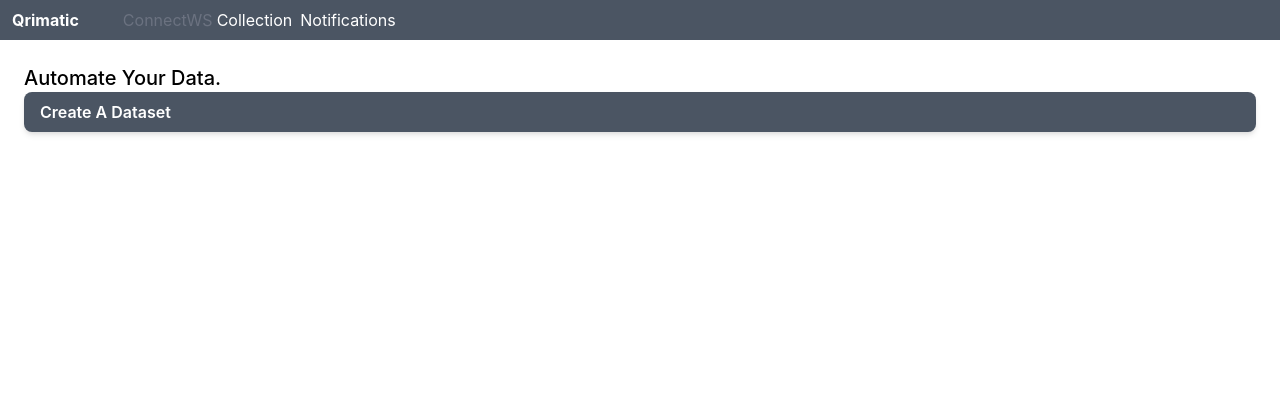
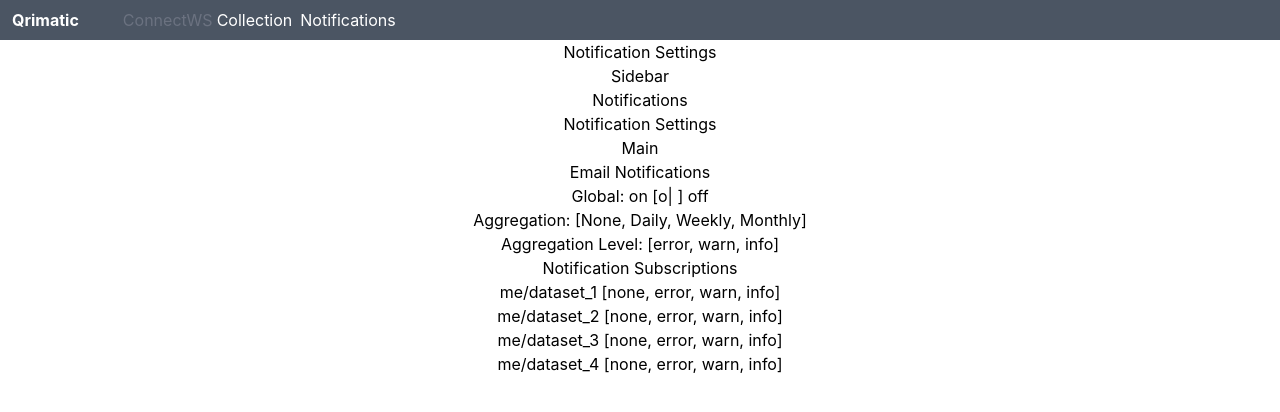
Before and after one commit to qri-io/frontend, a React (Create React App) app in the folder frontend/: page /notification_settings in a window 1280 px wide. Shown: the top 412 px of the page. Built offline with nearby package versions, Linux system fonts and the light colour scheme.

Commit message:
feat(wires): notification flow

```diff
--- a/frontend/src/features/notification/NotificationList.tsx
+++ b/frontend/src/features/notification/NotificationList.tsx
@@ -1,25 +1,35 @@
 import React from 'react'
 import { Link } from 'react-router-dom'
+import NotificationMenu from './NotificationMenu';
 
 const NotificationList: React.FC<any> = () => {
   return (
     <div>
-      <h1>Notifications</h1>
+    <h1>Notifications</h1>
+    <div>
+      <h1>Sidebar</h1>
+      <NotificationMenu />
+    </div>
+    <div> Main
+    <div>
+      [-] Selected | Select All | Mark as read | Delete ||| [Filter Notifications: ______________________ ] ||| Group By: [Dataset / Date]
+    </div>
       <div>
-        <Link to='/'>
-          <h5>Notification 1</h5>
+        <Link to='/job/id_1234_2'>
+          <h5>[ ] |success| - job/dataset_name (id_1234_2, 01/01/2021 13:03:46)</h5>
         </Link>
       </div>
       <div>
-        <Link to='/'>
-          <h5>Notification 2</h5>
+        <Link to='/job/id_1234_1'>
+          <h5>[x] |success| - job/dataset_name (id_1234_1, 01/01/2021 13:02:46)</h5>
         </Link>
       </div>
       <div>
-        <Link to='/'>
-          <h5>Notification 3</h5>
+        <Link to='/job/id_1234_0'>
+          <h5>[ ] |success| - job/dataset_name (id_1234_0, 01/01/2021 13:01:46)</h5>
         </Link>
       </div>
+    </div>
     </div>
   )
 }
--- /dev/null
+++ b/frontend/src/features/notification/NotificationMenu.tsx
@@ -0,0 +1,21 @@
+import React from 'react'
+import { Link } from 'react-router-dom'
+
+const NotificationMenu: React.FC<any> = () => {
+  return (
+    <div>
+      <div>
+        <Link to='/notifications'>
+          <h5>Notifications</h5>
+        </Link>
+      </div>
+      <div>
+        <Link to='/notification_settings'>
+          <h5>Notification Settings</h5>
+        </Link>
+      </div>
+    </div>
+  )
+}
+
+export default NotificationMenu;
--- /dev/null
+++ b/frontend/src/features/notification/NotificationSettings.tsx
@@ -0,0 +1,32 @@
+import React from 'react'
+import { Link } from 'react-router-dom'
+import NotificationMenu from './NotificationMenu';
+
+const NotificationSettings: React.FC<any> = () => {
+  return (
+    <div>
+    <h1>Notification Settings</h1>
+    <div>
+      <h1>Sidebar</h1>
+      <NotificationMenu />
+    </div>
+    <div> Main
+      <div>
+        Email Notifications
+        <div>Global:  on [o| ] off</div>
+        <div>Aggregation: [None, Daily, Weekly, Monthly]</div>
+        <div>Aggregation Level: [error, warn, info]</div>
+      </div>
+      <div>
+        Notification Subscriptions
+        <div> me/dataset_1    [none, error, warn, info]</div>
+        <div> me/dataset_2    [none, error, warn, info]</div>
+        <div> me/dataset_3    [none, error, warn, info]</div>
+        <div> me/dataset_4    [none, error, warn, info]</div>
+      </div>
+    </div>
+    </div>
+  )
+}
+
+export default NotificationSettings;
--- a/frontend/src/routes.tsx
+++ b/frontend/src/routes.tsx
@@ -7,6 +7,7 @@ import TemplateList from './features/template/TemplateList';
 import DatasetEditor from './features/editor/DatasetEditor';
 import ChangeReport from './features/changes/ChangeReport';
 import NotificationList from './features/notification/NotificationList';
+import NotificationSettings from './features/notification/NotificationSettings';
 import Login from './features/session/Login';
 import Signup from './features/session/Signup';
 import Splash from './features/splash/Splash';
@@ -32,6 +33,7 @@ export default function Routes () {
         <Route path='/changes'><ChangeReport /></Route>
 
         <Route path='/notifications'><NotificationList /></Route>
+        <Route path='/notification_settings'><NotificationSettings /></Route>
 
         <Route path='/'><Splash /></Route>
       </Switch>
```
Also changed, not shown: 1 other file (tests, documents, lock files or other folders).
